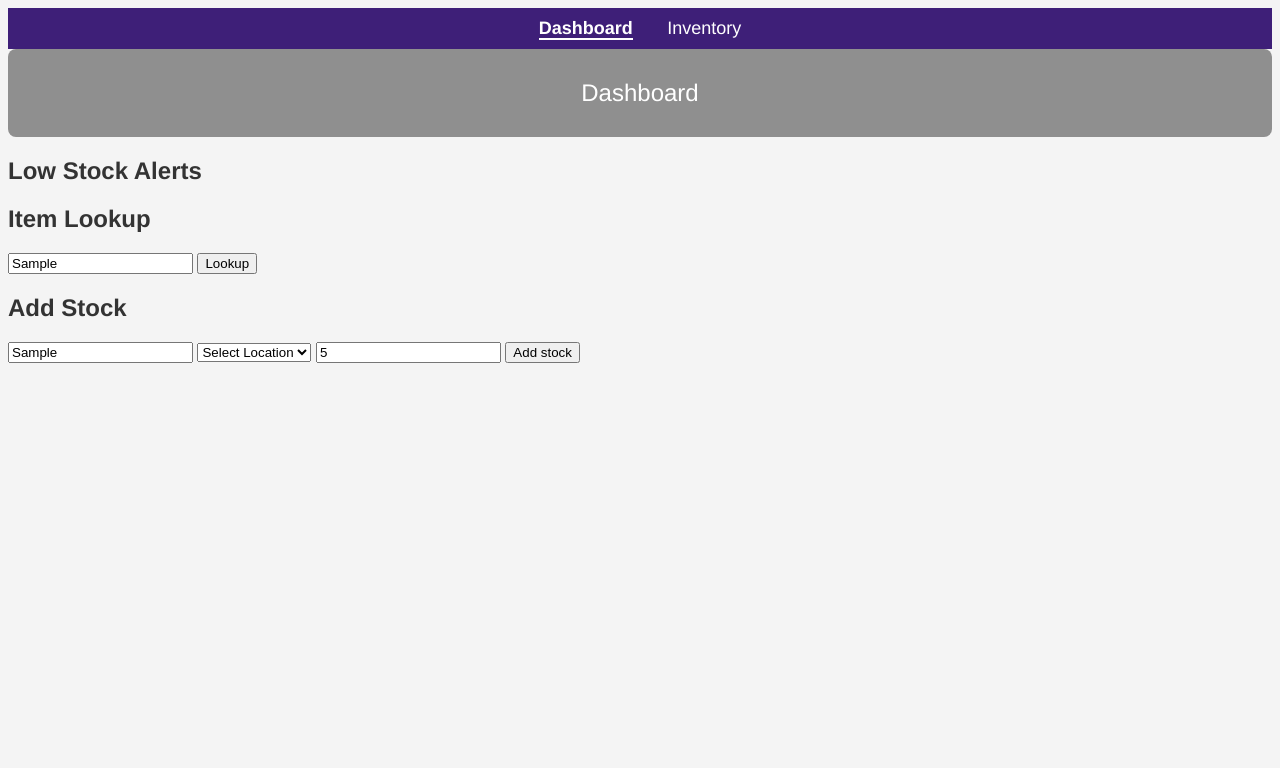
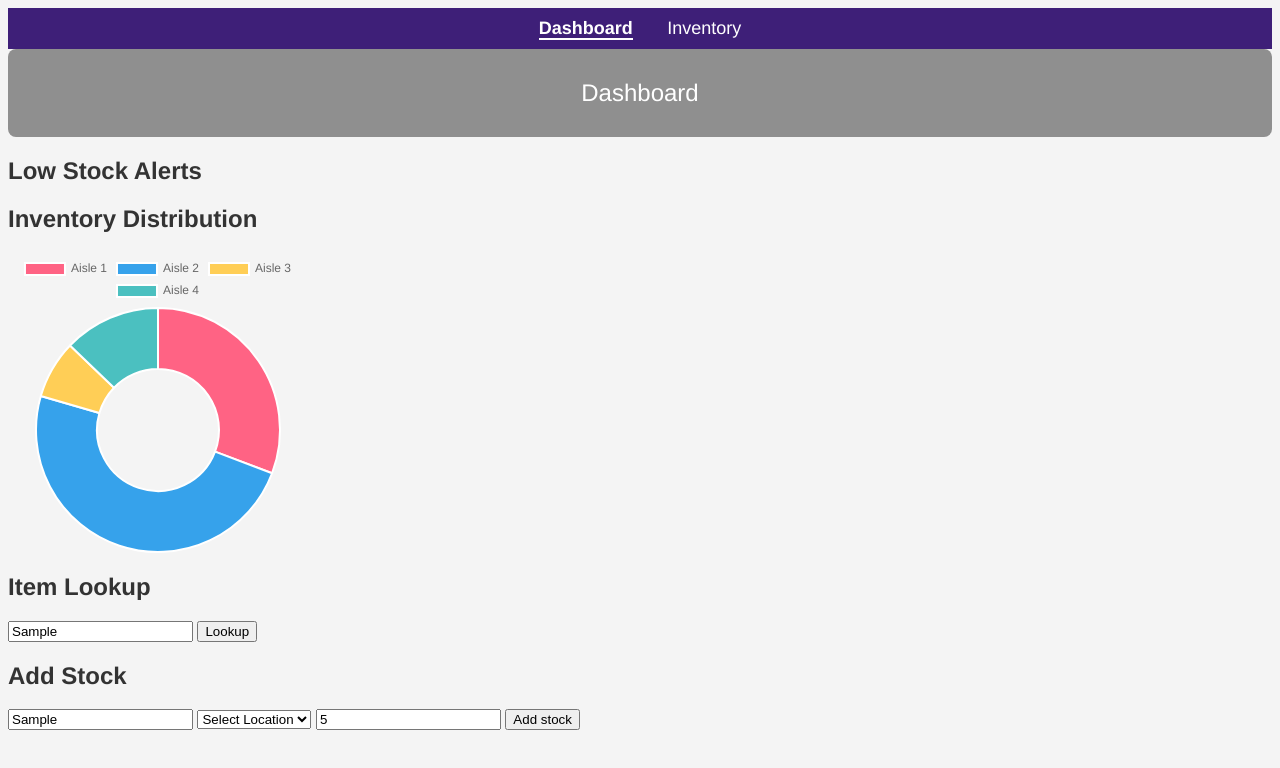
Before and after one commit to bvales01/warehouse-inventory-manager, a plain HTML site: page index.html in a window 1280 px wide. Both pictures are taken after typing "Sample", "Sample", "5" into the empty fields and a click on the button "Add stock". Drawn offline with nearby package versions, Linux system fonts and the light colour scheme.

Commit message:
Chart.js and Local Storage push to array

```diff
--- a/app.js
+++ b/app.js
@@ -27,25 +27,56 @@ if (lookupBtn) {
 };
 
 
+//Chart.js Inventory Distribution Chart
+const chartElement = document.getElementById('inventoryChart');
+if (chartElement) {
+const ctx = document.getElementById('inventoryChart').getContext('2d');
+const inventoryChart = new Chart(ctx, {
+    type: 'doughnut',
+    data: {
+        labels: ['Aisle 1', 'Aisle 2', 'Aisle 3', 'Aisle 4'],
+        datasets: [{
+            label: 'Items per location',
+            data: [12, 19, 3, 5], // Example data - replace with dynamic inventory counts
+            backgroundColor: [
+                '#FF6384',
+                '#36A2EB',
+                '#FFCE56',
+                '#4BC0C0'
+            ]
+        }]
+    },
+    options: {
+        responsive: false,
+    }
+});
+}
 
+//Add item to inventory and save to localStorage
+let inventory = JSON.parse(localStorage.getItem('myInventory')) || [];
+const addBtn = document.getElementById('addBtn');
+addBtn.addEventListener('click', () => {
+    const itemName = document.getElementById('itemName').value;
+    const itemLocation = document.getElementById('itemLocation').value;
+    const itemQty = parseInt(document.getElementById('itemQty').value);
+    if (itemName && itemQty) {
+        const newItem = { name: itemName, location: itemLocation, qty: itemQty };
+    };
 
+    //Push to array and save to localStorage
+    inventory.push(newItem);
+    localStorage.setItem('myInventory', JSON.stringify(inventory));
+});
 
-
-
-
-
-
-// Load inventory on page load
+//Display script for inventory page
 function displayInventory() {
-    const displayList = this.document.getElementById('inventoryList');
-    dusplayList.innerHTML = ''; // Clear existing list
-    // Grab inventory from localStorage
-    const storedInventory = JSON.parse(localStorage.getItem('myInventory')) || [];
-
-    // Loop through inventory and display each item
-    storedInventory.forEach(item => {
-        const li = this.document.createElement('li');
+    const displayList = document.getElementById('inventoryList');
+    const savedInventory = JSON.parse(localStorage.getItem('myInventory')) || [];
+    displayList.innerHTML = ''; // Clear existing list
+    savedInventory.forEach(item => {
+        const li = document.createElement('li');
         li.textContent = `${item.name} - ${item.location} - Qty: ${item.qty}`;
         displayList.appendChild(li);
     });
-};
+}
+displayInventory(); // Call the function to display inventory on page load
--- a/index.html
+++ b/index.html
@@ -20,12 +20,17 @@
             <h2>Low Stock Alerts</h2>
         </section>
 
+        <section id="inventory-report">
+            <h2>Inventory Distribution</h2>
+            <canvas id="inventoryChart"></canvas>
+        </section>
+
         <section id="add-stock" class="add-stock-card">
         <h2>Item Lookup</h2>
             <input type="text" id="barcodeInput" placeholder="Enter barcode (e.g. 041500052316)">
             <button id="lookupBtn">Lookup</button>
         <h2>Add Stock</h2>
-            <input type="text" id="itemInput" placeholder="Item Name">
+            <input type="text" id="itemName" placeholder="Item Name">
             <select id="itemLocation">
                 <option value="">Select Location</option>
                 <option value="Aisle 1">Aisle 1</option>
@@ -36,9 +41,10 @@
             <button id="addBtn">Add stock</button>
         </section>
 
-        <ul id="inventoryList"></ul>
 
     </main>
 
+    <script src="https://cdn.jsdelivr.net/npm/chart.js"></script>
     <script src="app.js"></script>
+
 </body>
```
Also changed, not shown: inventory.html (+20 -12 lines), index.css (line endings or trailing spaces).
